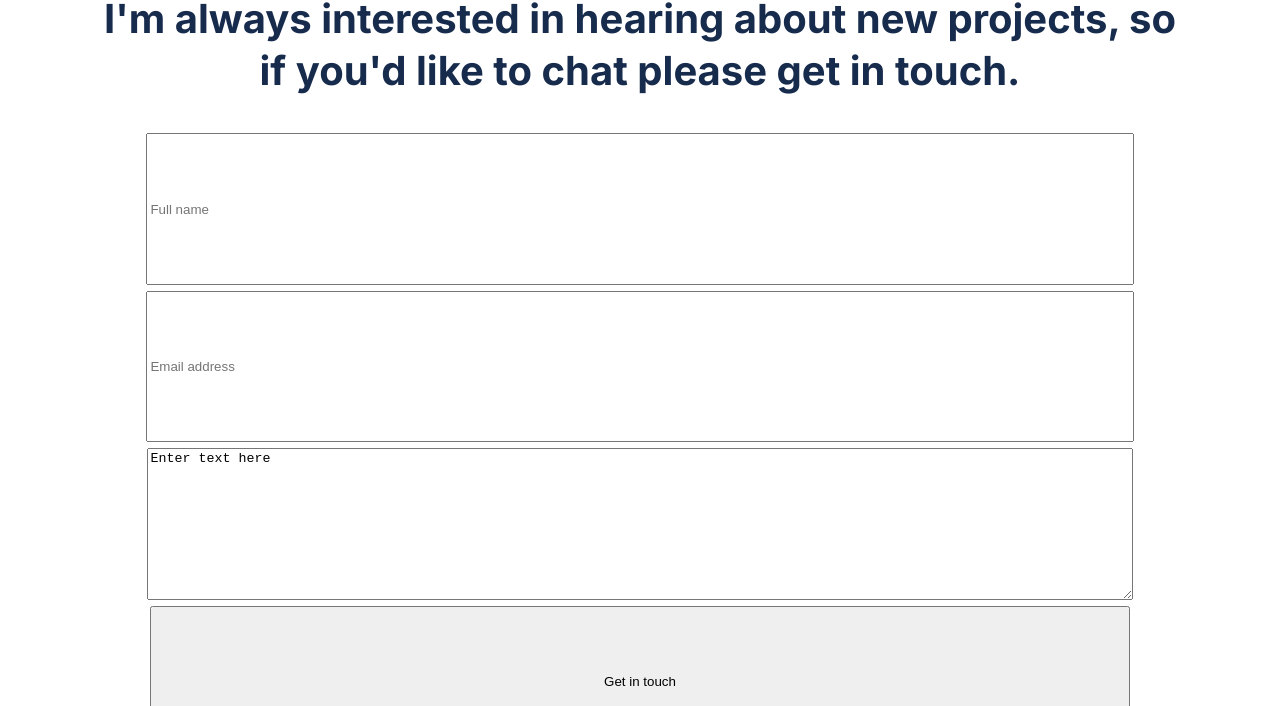
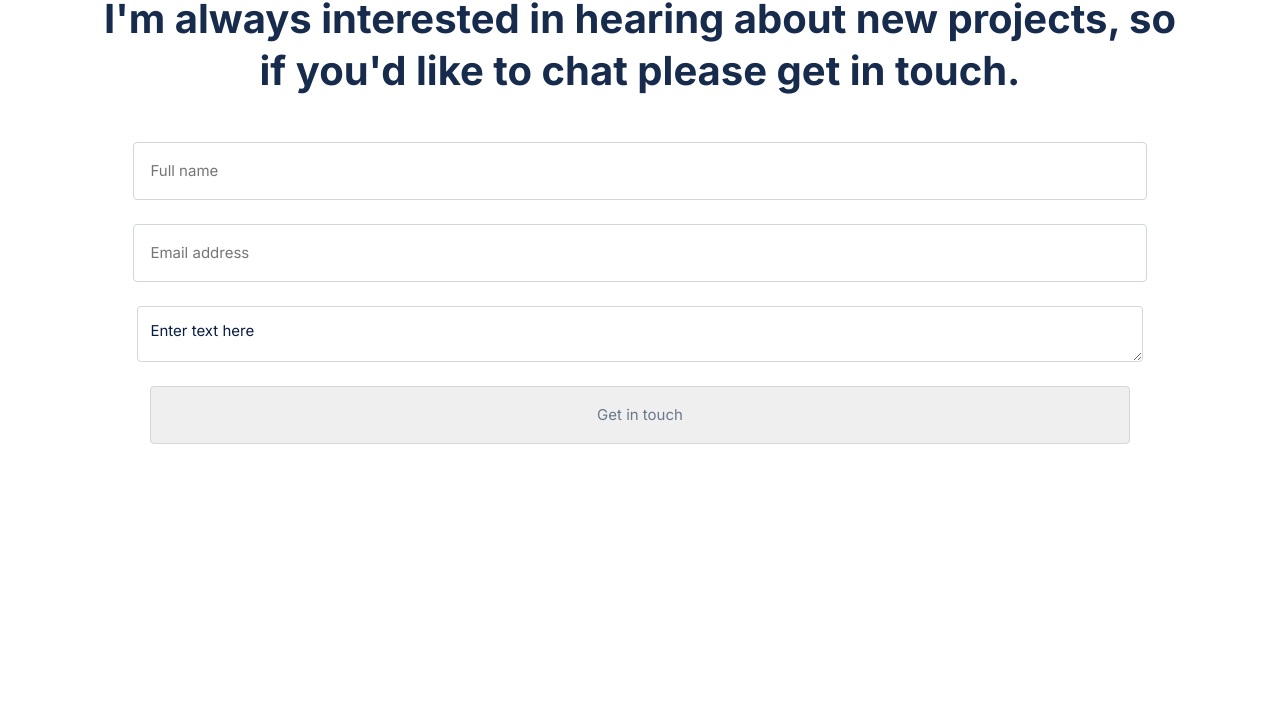
Before and after one commit to Alejandro-Bernal-M/Portfolio-setup-and-mobile-first, a plain HTML site: page index.html in a window 1280 px wide. Shown: the part 5590-6296 px from the top of the page. Drawn offline with Linux system fonts and the light colour scheme.

Commit message:
update styles.css

```diff
--- a/styles.css
+++ b/styles.css
@@ -364,7 +364,7 @@ li {
   justify-content: center;
   align-items: center;
   width: 85%;
-  height: 100vh;
+  height: auto;
   box-sizing: border-box;
 }
 
@@ -381,6 +381,28 @@ li {
 #textarea {
   width: 90%;
   padding: 0 auto;
-  margin: 3px;
   flex: 1;
+  font-family: 'Inter';
+  font-style: normal;
+  font-weight: 400;
+  font-size: 15px;
+  line-height: 24px;
+  color: #6B778C;
+  border: 1px solid #D0D9D4;
+  border-radius: 4px;
+  padding: 13px 16px;
+  margin: 12px auto;
 }
+
+#user-name,
+#user-email {
+
+  color: #6B778C;
+
+}
+
+#textarea {
+  color: #091E42;
+  padding: 12px;
+  height: 114px;
+}
```
